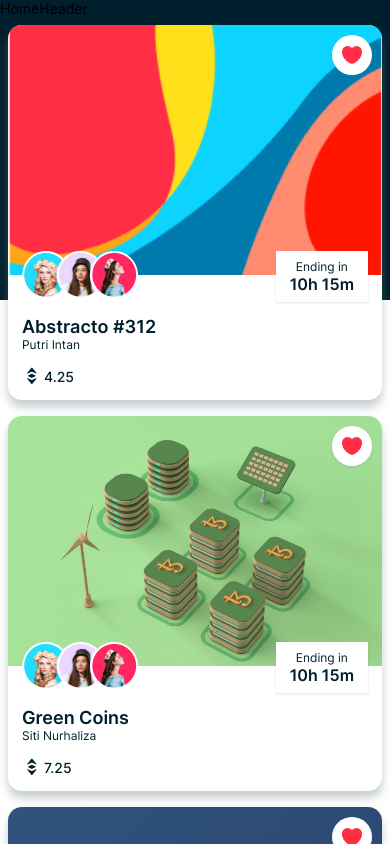
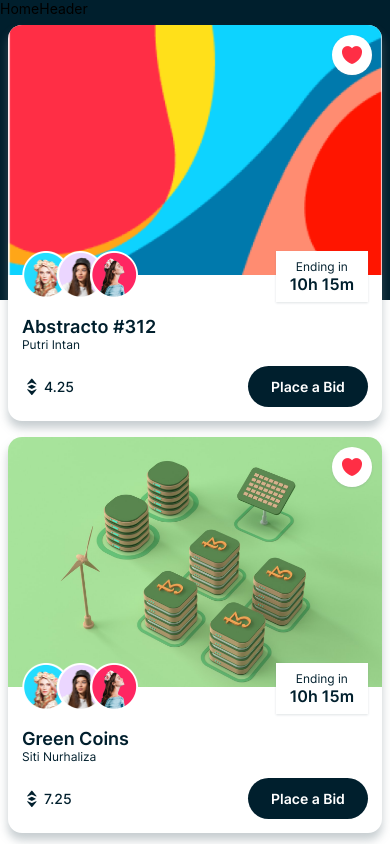
Before and after one commit to webroyit/4n1m9a-NFT-Marketplace-App, a React Native app: screen /Home in a window 390 px wide. Shown: the top 844 px of the page. Built offline with nearby package versions, Linux system fonts and the light colour scheme.

Commit message:
Add RectButton to NFT card

```diff
--- a/components/Button.js
+++ b/components/Button.js
@@ -25,3 +25,27 @@
     </TouchableOpacity>
   )
 }
+
+export const RectButton = ({ minWidth, fontSize, handlePress, ...props }) => {
+  return (
+    <TouchableOpacity
+      style={{
+        backgroundColor: COLORS.primary,
+        borderRadius: SIZES.extraLarge,
+        minWidth: minWidth,
+        padding: SIZES.small,
+        ...props
+      }}
+      onPress={handlePress}>
+        <Text
+          style={{
+            fontFamily: FONTS.semiBold,
+            fontSize: fontSize,
+            color: COLORS.white,
+            textAlign: 'center'
+          }}>
+          Place a Bid
+        </Text>
+    </TouchableOpacity>
+  )
+}
--- a/components/NFTCard.js
+++ b/components/NFTCard.js
@@ -3,7 +3,7 @@
 import React from 'react';
 
 import { COLORS, SIZES, SHADOWS, assets } from '../constants';
-import { CircleButton } from './Button';
+import { CircleButton, RectButton } from './Button';
 import { SubInfo, EthPrice, NFTTitle } from './SubInfo';
 
 const NFTCard = ({ data }) => {
@@ -49,6 +49,10 @@
             alignItems: 'center'
           }}>
             <EthPrice price={data.price} />
+            <RectButton
+              minWidth={120}
+              fontSize={SIZES.font}
+              handlePress={() => navigation.navigate("Details", { data })} />
         </View>
       </View>
     </View>
```
Also changed, not shown: 1 other file (tests, documents, lock files or other folders).
